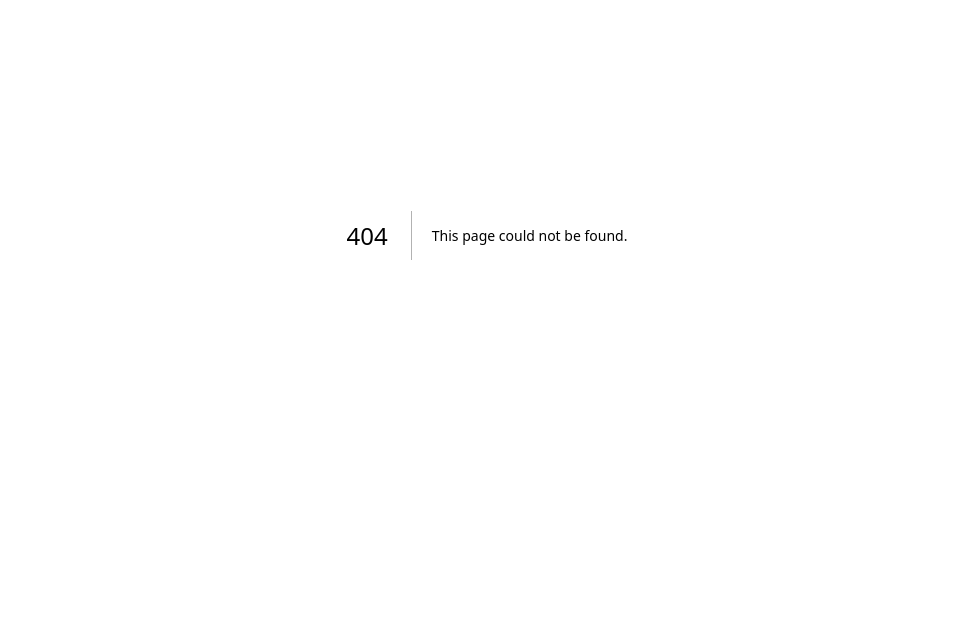
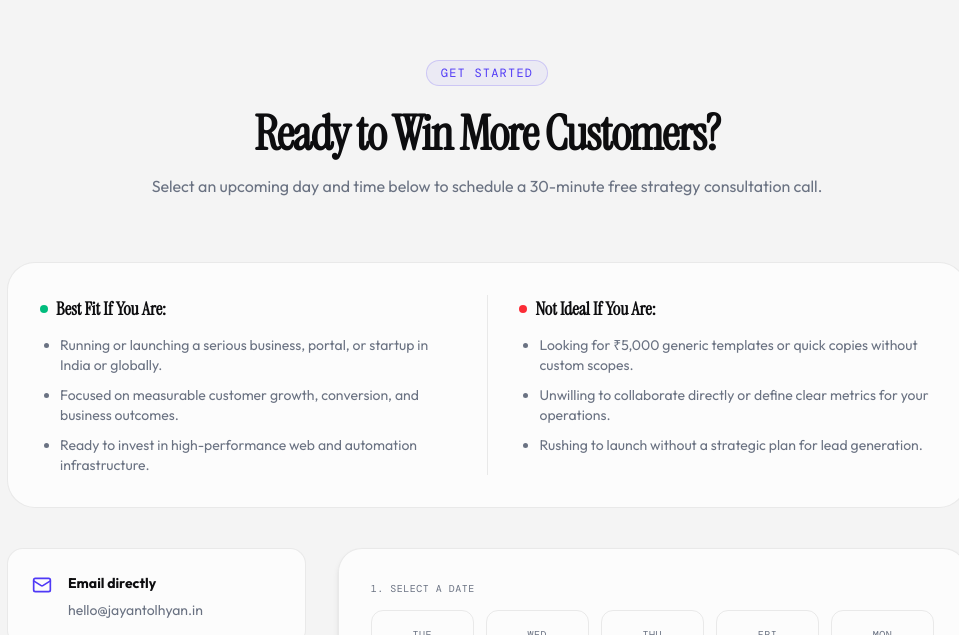
Before and after one commit to JayantOlhyan/Jayant-solutions, a Next.js app: page /contact in a window 1280 px wide. Before the commit this address had no page. Shown: the part 165-800 px from the top of the page, without its empty margins (153-1112 px from the left). Built offline with nearby package versions, Linux system fonts and the light colour scheme.

Commit message:
feat(pages): add Contact page containing booking scheduler and FAQs

```diff
--- /dev/null
+++ b/src/app/contact/page.tsx
@@ -0,0 +1,17 @@
+import React from "react";
+import Contact from "@/components/Contact";
+import FAQ from "@/components/FAQ";
+
+export default function ContactPage() {
+  return (
+    <section className="py-20 md:py-28 max-w-5xl mx-auto px-4">
+      {/* Contact component includes booking scheduler and fit pre-qualification */}
+      <Contact />
+
+      {/* FAQ Component */}
+      <div className="mt-20">
+        <FAQ />
+      </div>
+    </section>
+  );
+}
```
